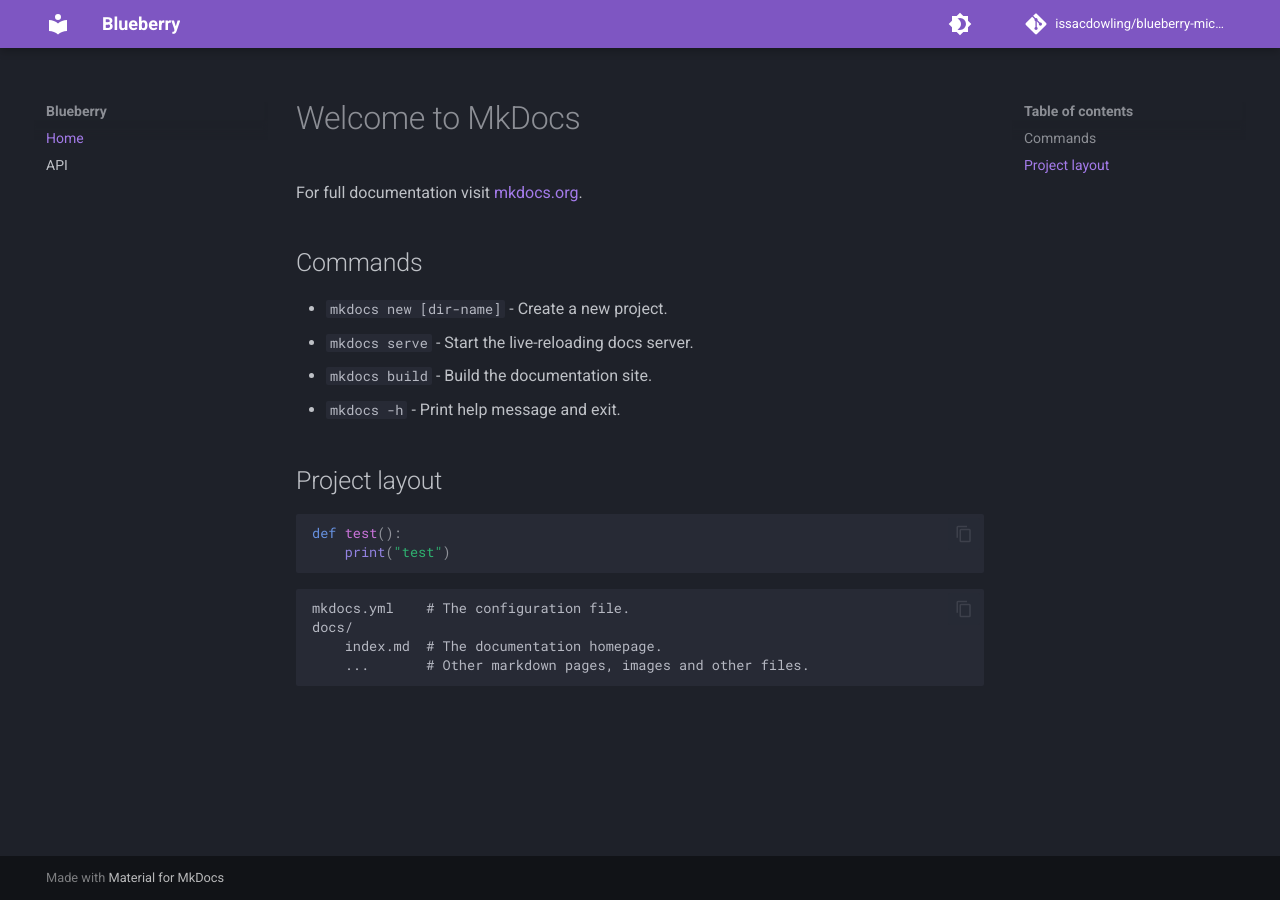
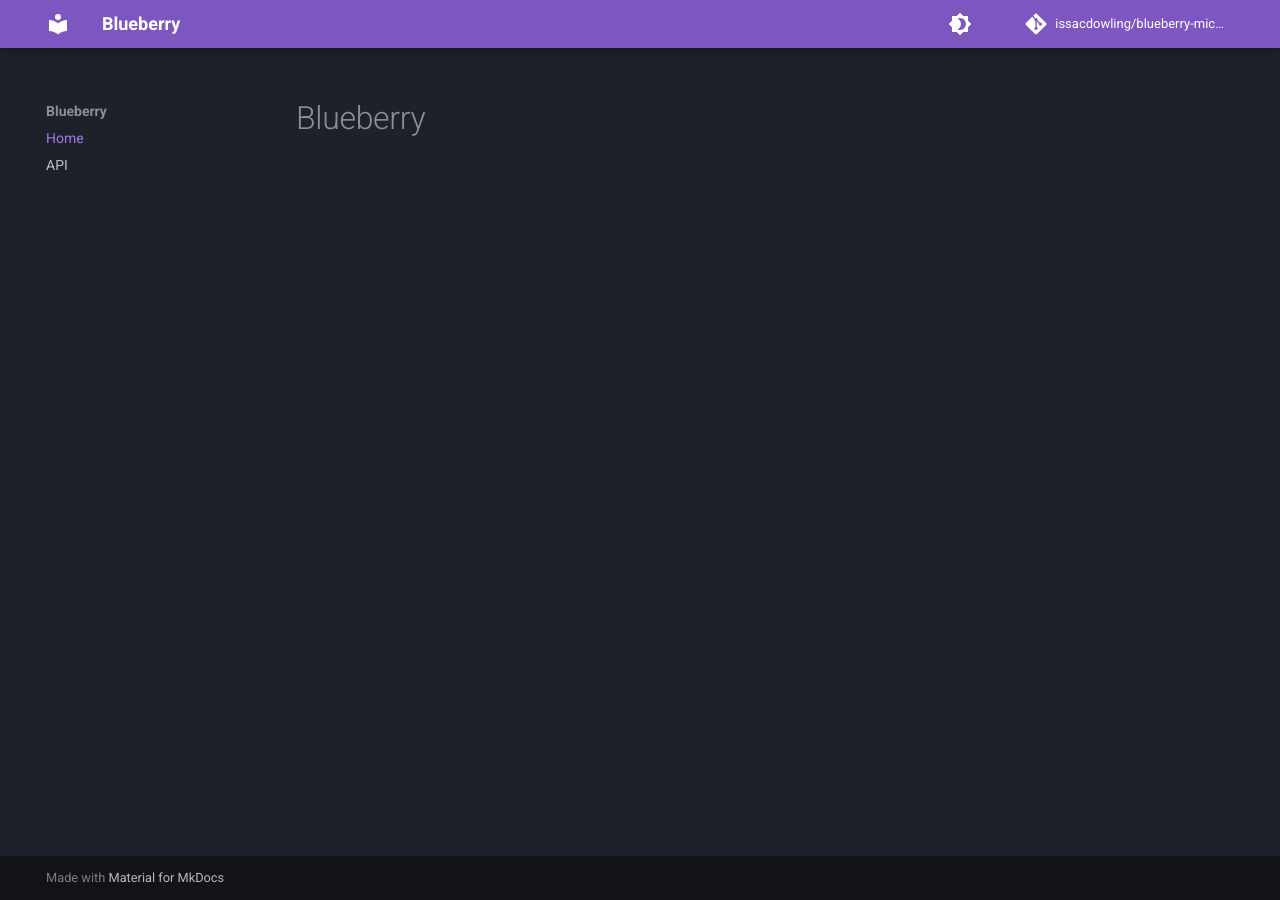
Before and after one commit to issacdowling/Blueberry-Micro, an MkDocs documentation site: the page built from docs/index.md, in a window 1280 px wide. Built offline with MkDocs 1.6.1 and Material for MkDocs 9.7.7, drawn with Linux system fonts in a browser that asks for light colours; plug-ins that fetch from the network failed and are left out; comment, search, counter and statistics services are not loaded.

Commit message:
Clear out index.md

````diff
--- a/docs/index.md
+++ b/docs/index.md
@@ -1,22 +1 @@
-# Welcome to MkDocs
-
-For full documentation visit [mkdocs.org](https://www.mkdocs.org).
-
-## Commands
-
-* `mkdocs new [dir-name]` - Create a new project.
-* `mkdocs serve` - Start the live-reloading docs server.
-* `mkdocs build` - Build the documentation site.
-* `mkdocs -h` - Print help message and exit.
-
-## Project layout
-
-```python
-def test():
-    print("test")
-```
-
-    mkdocs.yml    # The configuration file.
-    docs/
-        index.md  # The documentation homepage.
-        ...       # Other markdown pages, images and other files.
+# Blueberry
````
